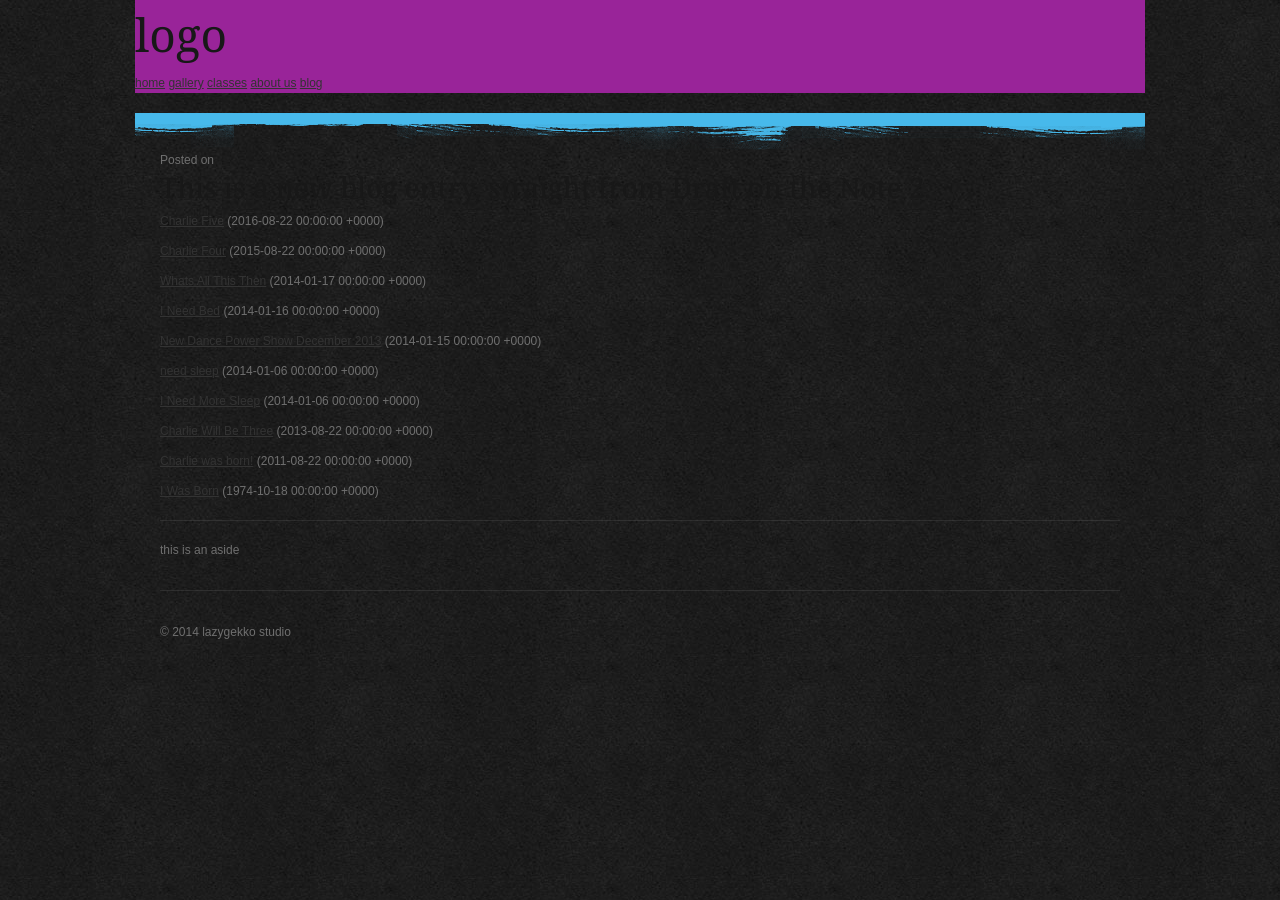
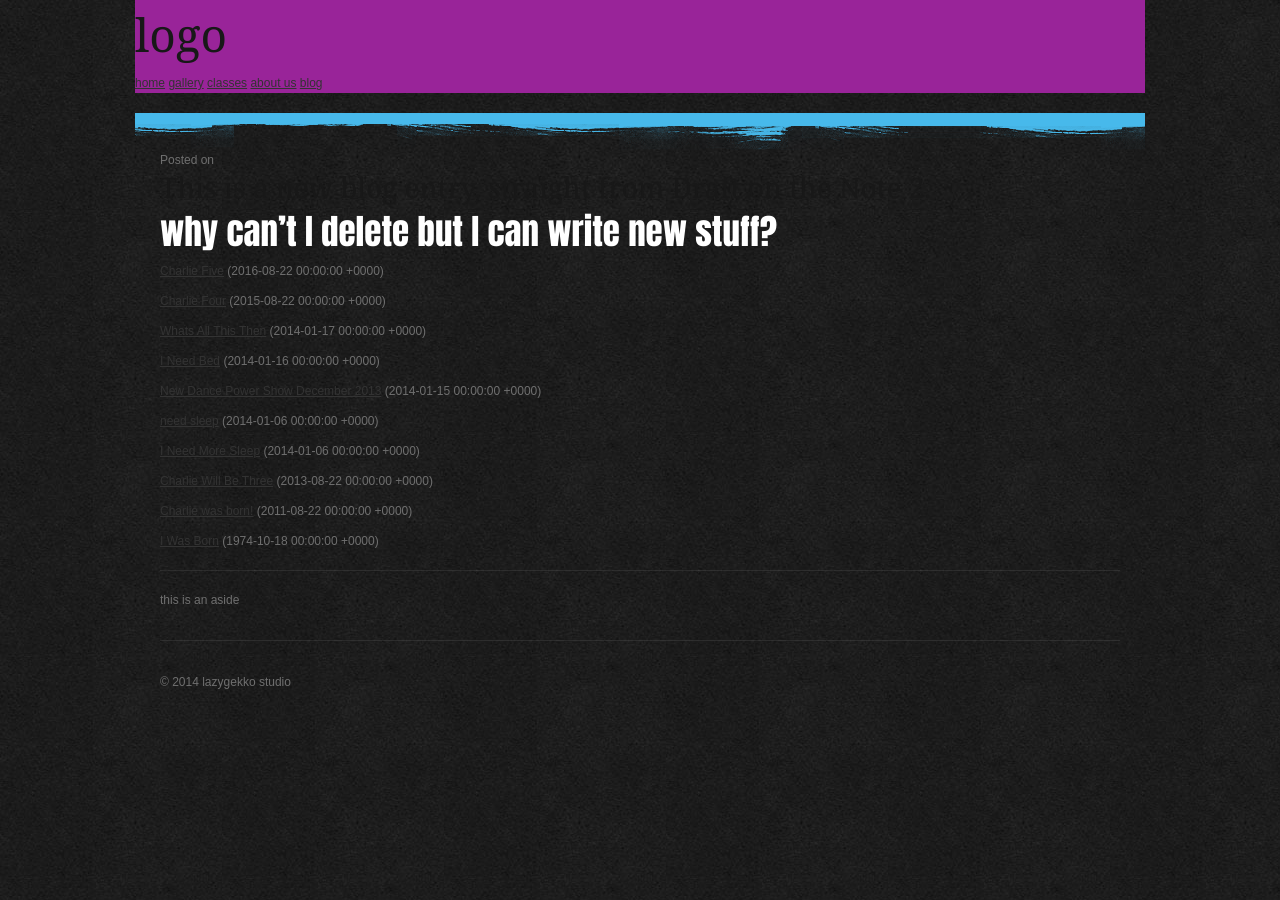
Before and after one commit to pauldancepowerorg/pauldancepowerorg.github.io, a Jekyll site: the page built from _posts/2014-01-17-whats-all-this-then.md, in a window 1280 px wide. Built offline with Jekyll 4.4.1, drawn with Linux system fonts in a browser that asks for light colours; some web fonts are replaced; Markdown is read by kramdown in place of the engine named in the settings.

Commit message:
Updated 2014-01-17-whats-all-this-then.md

```diff
--- a/_posts/2014-01-17-whats-all-this-then.md
+++ b/_posts/2014-01-17-whats-all-this-then.md
@@ -1,5 +1,8 @@
 ---
-layout : blog
+layout: blog
+published: true
 ---
 
 ###This is a new blog entry, straight from Draft on the Note 2.
+
+## why can't I delete but I can write new stuff?
```
